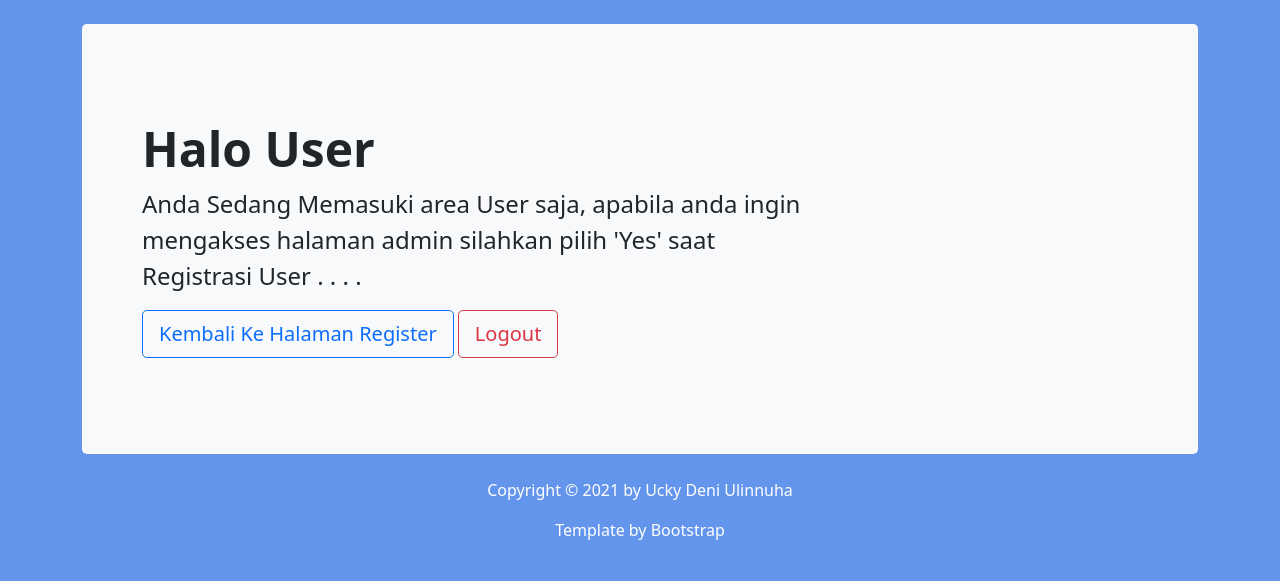
After one commit to ulinnuhadeni/jwd-polines-final-test, a PHP site: page /29-Ucky-Deni-Ulinnuha/user-page.php in a window 1280 px wide. The commit adds this page. Shown: the top 581 px of the page. Run offline with PHP 8.4, Linux system fonts and the light colour scheme.

Commit message:
Create Login Auth and Add User Page Functions

```diff
--- a/29-Ucky-Deni-Ulinnuha/backend/auth/register.php
+++ b/29-Ucky-Deni-Ulinnuha/backend/auth/register.php
@@ -4,9 +4,11 @@ require_once("../database/Connection.php");
 if (isset($_POST['register'])) {
 
     $username = filter_input(INPUT_POST, 'username', FILTER_SANITIZE_STRING);
-    $password = password_hash($_POST['password'], PASSWORD_DEFAULT);
+    $password = md5($_POST['password']);
+    $isAdmin = filter_input(INPUT_POST, 'isAdmin');
     $email = filter_input(INPUT_POST, 'email', FILTER_VALIDATE_EMAIL);
-    $result = mysqli_query($connection, "INSERT INTO users (username, email, password) VALUES('$username', '$email', '$password')");
+
+    $result = mysqli_query($connection, "INSERT INTO users (username, email, isAdmin, password) VALUES('$username', '$email', '$isAdmin', '$password')");
 
     header("Location: ../../login.php");
 }
--- a/29-Ucky-Deni-Ulinnuha/login.php
+++ b/29-Ucky-Deni-Ulinnuha/login.php
@@ -27,7 +27,7 @@
 			<h1 class="h3 mb-3 fw-normal">Log In</h1>
 
 			<div class="form-floating mb-2">
-				<input type="email|text" name="username|email" class="form-control" id="userName" placeholder="youremail@mail.com | your username" required />
+				<input type="text" name="username" class="form-control" id="userName" placeholder="youremail@mail.com | your username" required />
 				<label for="userName">Email address or Username</label>
 				<div class="invalid-feedback">
 					Email address or Username are Required.
--- /dev/null
+++ b/29-Ucky-Deni-Ulinnuha/user-page.php
@@ -0,0 +1,64 @@
+<?php
+session_start();
+
+if (isset($_SESSION['username']) == '' || $_SESSION['isAdmin'] == false) {
+?>
+    <!DOCTYPE html>
+    <html lang="en">
+
+    <head>
+        <meta charset="UTF-8" />
+        <meta http-equiv="X-UA-Compatible" content="IE=edge" />
+        <meta name="viewport" content="width=device-width, initial-scale=1.0" />
+
+        <link rel="shortcut icon" href="assets/images/world-icon.svg" type="image/x-icon">
+
+        <link href="../assets/css/bootstrap/bootstrap.min.css" rel="stylesheet" />
+
+        <!-- Website Font Links -->
+        <link rel="preconnect" href="https://fonts.googleapis.com" />
+        <link rel="preconnect" href="https://fonts.gstatic.com" crossorigin />
+        <link href="https://fonts.googleapis.com/css2?family=Nunito+Sans:ital,wght@0,200;0,300;0,400;0,600;0,700;0,800;0,900;1,200;1,300;1,400;1,600;1,700;1,800;1,900&display=swap" rel="stylesheet" />
+
+        <title>User Page Without Auth</title>
+    </head>
+
+    <style>
+        body {
+            background-color: cornflowerblue;
+        }
+
+        a {
+            color: white;
+            text-decoration: none;
+        }
+    </style>
+
+    <body>
+        <div class="container py-4">
+
+            <div class="p-5 mb-4 bg-light rounded-3">
+                <div class="container-fluid py-5">
+                    <h1 class="display-5 fw-bold">Halo User </h1>
+                    <p class="col-md-8 fs-4">
+                        Anda Sedang Memasuki area User saja,
+                        apabila anda ingin mengakses halaman admin
+                        silahkan pilih 'Yes' saat Registrasi User . . . .
+                    </p>
+                    <a class="btn btn-outline-primary btn-lg" href="register.php" target="_blank">Kembali Ke Halaman Register</a>
+                    <a class="btn btn-outline-danger btn-lg" href="backend/auth/logout.php">Logout</a>
+                </div>
+            </div>
+            <footer>
+                <p class="text-center text-white"> Copyright &copy; 2021 by Ucky Deni Ulinnuha</p>
+                <p class="text-center text-white mt-0"> Template by <a class="copyright" href="getbootstrap.com" target="_blank"> Bootstrap </a> </p>
+            </footer>
+        </div>
+        <script src="../assets/js/popper.min.js"></script>
+        <script src="../assets/js/bootstrap.min.js"></script>
+    </body>
+
+    </html>
+<?php
+}
+?>
```
Also changed, not shown: 29-Ucky-Deni-Ulinnuha/admin/index.php (+15 -2 lines), 29-Ucky-Deni-Ulinnuha/admin/siswa/edit-siswa.php (+6 -6 lines), 29-Ucky-Deni-Ulinnuha/backend/auth/login.php (+18 -7 lines), 29-Ucky-Deni-Ulinnuha/backend/auth/logout.php (added, +8 -0 lines), 29-Ucky-Deni-Ulinnuha/register.php (+13 -0 lines).
